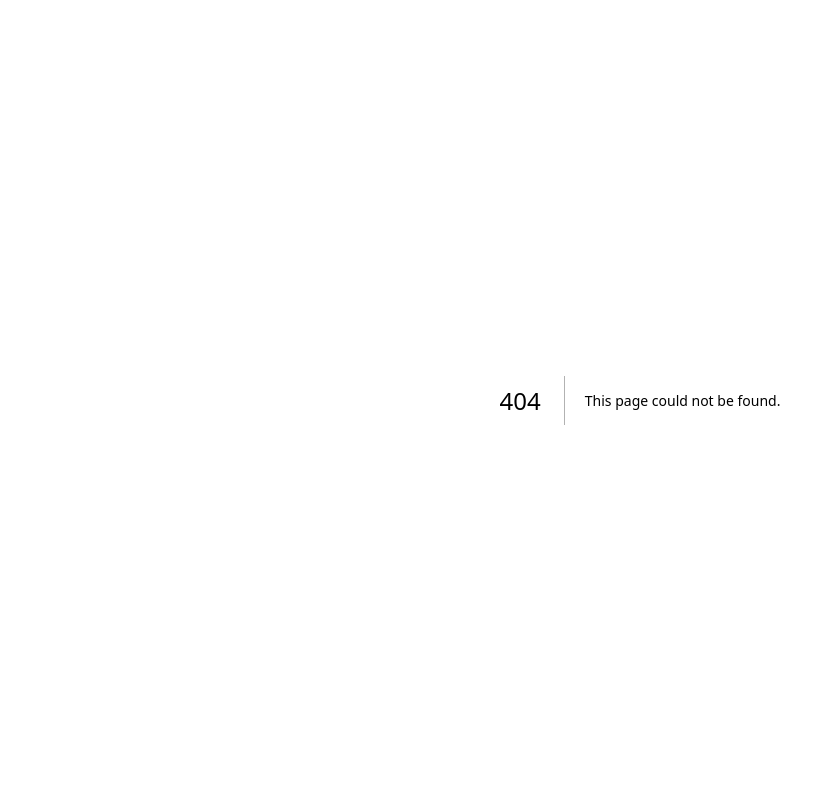
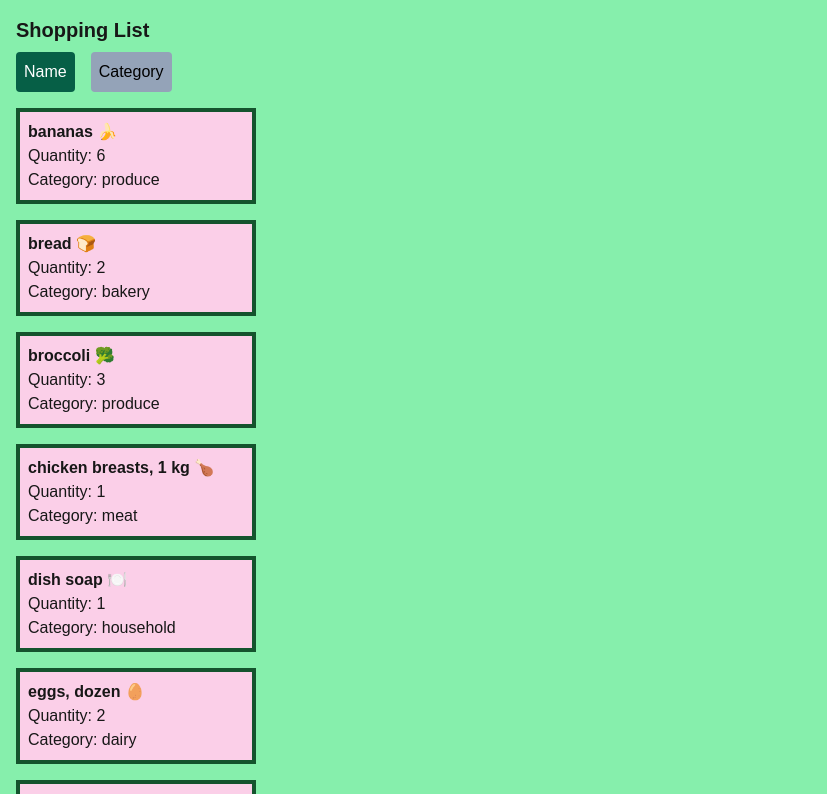
Before and after one commit to MyNamSam/cprg306-assignments, a Next.js app: page /week-6 in a window 1280 px wide. Before the commit this address had no page. Shown: the top 794 px of the page, without its empty margins (0-827 px from the left). Built offline with nearby package versions, Linux system fonts and the light colour scheme.

Commit message:
Assignment Week 6
Added week 6 - item-list, item, items.json file, and page files.

```diff
--- a/app/page.js
+++ b/app/page.js
@@ -14,10 +14,13 @@ export default function Home() {
           <Link href="./week-3/">Week 3</Link>
         </li>
         <li>
-          <Link href="./week-4/">Week 4</Link>
+          <Link href="./week-4/">Week 4 (Please Refresh)</Link>
         </li>
         <li>
-          <Link href="./week-5/">Week 5</Link>
+          <Link href="./week-5/">Week 5 (Please Refresh)</Link>
+        </li>
+        <li>
+          <Link href="./week-6/">Week 6 (Please Refresh)</Link>
         </li>
       </ul>
     </main>
--- /dev/null
+++ b/app/week-6/item-list.js
@@ -0,0 +1,43 @@
+"use client"
+
+import Item from "./item";
+import items from "./items.json";
+import { useState } from "react";
+
+export default function ItemList() {
+    const [sortBy, setSortBy] = useState("name");
+
+    const sortedItems = items.sort((a, b) => {
+        if (sortBy === "name") return a.name.localeCompare(b.name);
+        if (sortBy === "category") return a.category.localeCompare(b.category);
+        return 0;
+    });
+
+    return (
+    <div>
+        <div>
+            <button
+                className={`rounded p-2 mx-4 mt-2 ${sortBy === "name" ? "bg-emerald-800 text-white" : "bg-slate-400 text-black"}`}
+                onClick={() => setSortBy("name")}
+            > Name
+            </button>
+            <button
+                className={`rounded p-2 ${sortBy === "category" ? "bg-emerald-800 text-white" : "bg-slate-400 text-black"}`}
+                onClick={() => setSortBy("category")}
+            > Category
+            </button>
+        </div>
+
+        <div>
+            {sortedItems.map((item) => (
+            <Item
+                key={item.id}
+                name={item.name}
+                quantity={item.quantity}
+                category={item.category}
+            />
+            ))}
+        </div>
+    </div>
+  );
+};
--- /dev/null
+++ b/app/week-6/item.js
@@ -0,0 +1,13 @@
+
+
+
+export default function Item({name, quantity, category}) {
+
+    return (
+      <div class="p-2 m-4 bg-pink-200 border-4 border-green-900 max-w-60">
+        <h2 class="font-bold">{name}</h2>
+        <p>Quantity: {quantity}</p>
+        <p>Category: {category}</p>
+      </div>
+    );
+  }
--- /dev/null
+++ b/app/week-6/items.json
@@ -0,0 +1,74 @@
+[
+    {
+      "id": "1h2GJKH12gkHG31h1H",
+      "name": "milk, 4 L 🥛",
+      "quantity": 1,
+      "category": "dairy"
+    },
+    {
+      "id": "2KJH3k2j3H1k2J3K1H",
+      "name": "bread 🍞",
+      "quantity": 2,
+      "category": "bakery"
+    },
+    {
+      "id": "3h2KJH3k2j3H1k2J3",
+      "name": "eggs, dozen 🥚",
+      "quantity": 2,
+      "category": "dairy"
+    },
+    {
+      "id": "4k2J3K1H2GJKH12gk",
+      "name": "bananas 🍌",
+      "quantity": 6,
+      "category": "produce"
+    },
+    {
+      "id": "5H1h1H2KJH3k2j3H",
+      "name": "broccoli 🥦",
+      "quantity": 3,
+      "category": "produce"
+    },
+    {
+      "id": "6H1k2J3K1H2GJKH1",
+      "name": "chicken breasts, 1 kg 🍗",
+      "quantity": 1,
+      "category": "meat"
+    },
+    {
+      "id": "7gkHG31h1H2KJH3k",
+      "name": "pasta sauce 🍝",
+      "quantity": 3,
+      "category": "canned goods"
+    },
+    {
+      "id": "8j3H1k2J3K1H2GJK",
+      "name": "spaghetti, 454 g 🍝",
+      "quantity": 2,
+      "category": "dry goods"
+    },
+    {
+      "id": "9H12gkHG31h1H2KJ",
+      "name": "toilet paper, 12 pack 🧻",
+      "quantity": 1,
+      "category": "household"
+    },
+    {
+      "id": "10H3k2j3H1k2J3K1",
+      "name": "paper towels, 6 pack",
+      "quantity": 1,
+      "category": "household"
+    },
+    {
+      "id": "11k2J3K1H2GJKH12",
+      "name": "dish soap 🍽️",
+      "quantity": 1,
+      "category": "household"
+    },
+    {
+      "id": "12GJKH12gkHG31h1",
+      "name": "hand soap 🧼",
+      "quantity": 4,
+      "category": "household"
+    }
+  ]
--- /dev/null
+++ b/app/week-6/page.js
@@ -0,0 +1,11 @@
+import ItemList from "./item-list";
+
+export default function Page() {
+
+    return (
+        <main class="pb-3 bg-green-300">
+            <h2 class="text-xl font-bold pl-4 pt-4">Shopping List</h2>
+            <ItemList />
+        </main>
+    );
+}
```
